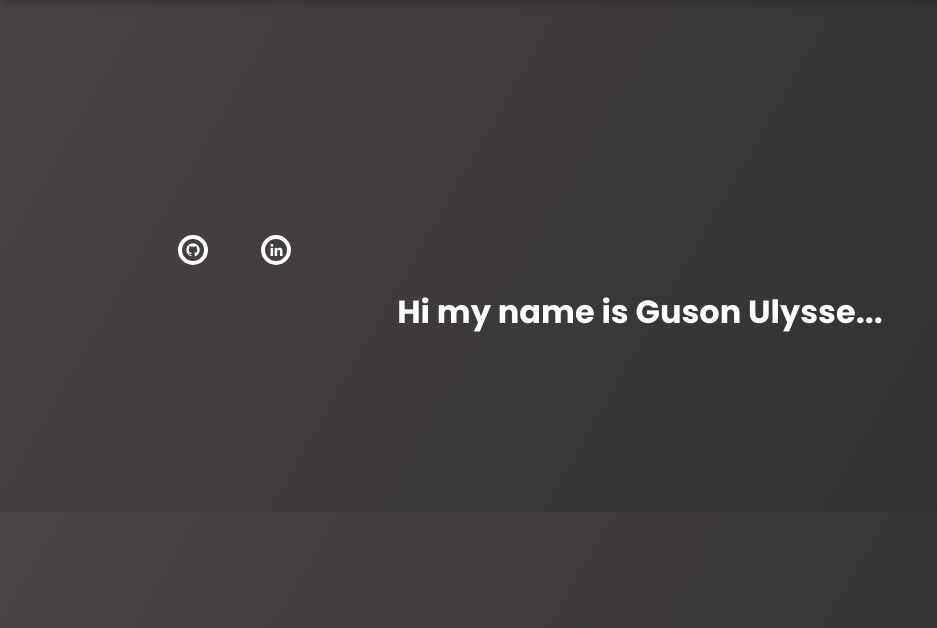
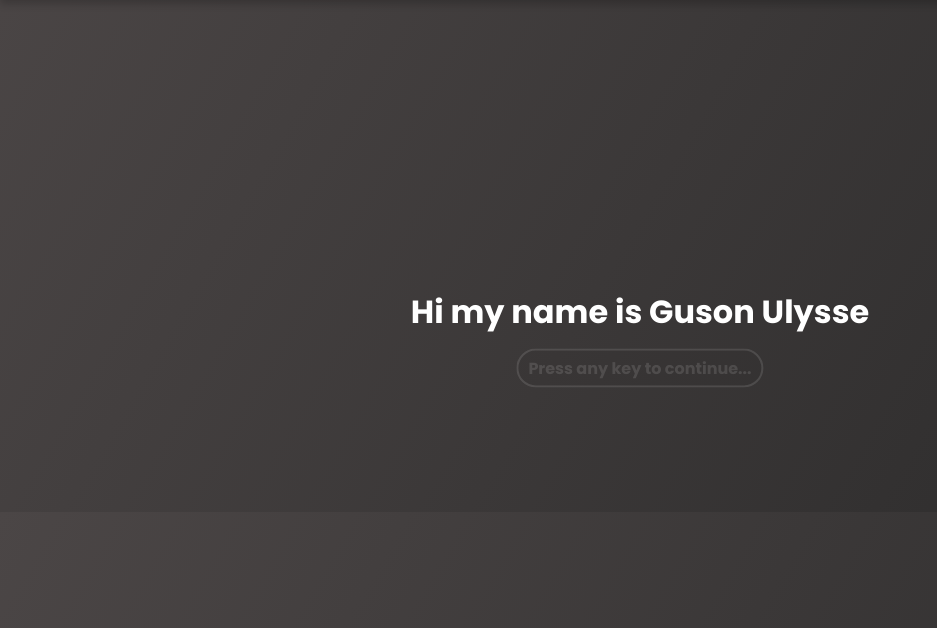
Before and after one commit to SonnyGU/Portfolio, a Django app: page / in a window 1280 px wide. Shown: the part 88-716 px from the top of the page, without its empty margins (0-937 px from the left). Run offline with Django 4.2, Linux system fonts and the light colour scheme.

Commit message:
Updates page and text

```diff
--- a/homepage/static/homepage/css/styles.css
+++ b/homepage/static/homepage/css/styles.css
@@ -94,8 +94,30 @@
     color: white;
 }
 
+@keyframes flashing {
+    0%, 100%{
+        opacity: 1;
+    }
+    50%{
+        opacity: 0;
+    }
+}
+.flashing_text {
+    animation: flashing 2s infinite;
+    position: fixed;
+    top: 57%;
+    left: 50%;
+    transform: translate(-50%, -50%);
+    text-align: center;
+    font-size: 1em;
+    color: white;
+    border: 2px solid white;
+    border-radius: 25px;
+    padding: 5px 10px;
+    background-color: rgba(0, 0, 0, 0.2);
+}
+
 .links a {
-    display: inline-flex;
     justify-content: center;
     text-decoration: None;
     align-items: center;
@@ -106,6 +128,7 @@
     margin-left: 50px;
     width: 30px;
     height: 30px;
+    display: none;
 }
 
 .links a:hover {
--- a/homepage/static/homepage/js/script.js
+++ b/homepage/static/homepage/js/script.js
@@ -1,8 +1,14 @@
 let index = 0;
 function runIntro(){
     const instructionCon = document.getElementById('instructionCon');
-    if(instructionCon){
+    const flashingText = document.getElementById('flashingText');
+    const link = document.getElementById('link');
+    const git = document.getElementById('git');
+    if(instructionCon && flashingText){
         instructionCon.style.display = 'none';
+        flashingText.style.display = 'none';
+        link.style.display = 'inline-flex'
+        git.style.display = 'inline-flex'
     }
     const introText = "But you can call me Sonny, and this is my portfolio. I'm a determined Certified " +
         "Pharmacy Technician/Data " +
--- a/homepage/templates/homepage/home.html
+++ b/homepage/templates/homepage/home.html
@@ -10,7 +10,8 @@
     <link rel="stylesheet" href="{% static 'homepage/css/styles.css' %}">
 </head>
 <body onkeydown="runIntro(event)">
-<div class="instructionContainer" id="instructionCon" >Hi my name is Guson Ulysse...</div>
+<div class="instructionContainer" id="instructionCon" >Hi my name is Guson Ulysse</div>
+<div class="flashing_text" id="flashingText" >Press any key to continue...</div>
 <header class="header">
     <a href="#"  class="name">Guson Ulysse</a>
 
@@ -25,8 +26,8 @@
 <section class="home">
 <div class="description" id="introContainer">
     <div class="links">
-        <a href="https://github.com/SonnyGU?tab=repositories"><i class='bx bxl-github'></i></a>
-        <a href="https://www.linkedin.com/in/gulysse/"><i class='bx bxl-linkedin' ></i></a>
+        <a href="https://github.com/SonnyGU?tab=repositories" id="git"><i class='bx bxl-github'></i></a>
+        <a href="https://www.linkedin.com/in/gulysse/" id="link"><i class='bx bxl-linkedin' ></i></a>
     </div>
 </div>
 </section>
```
